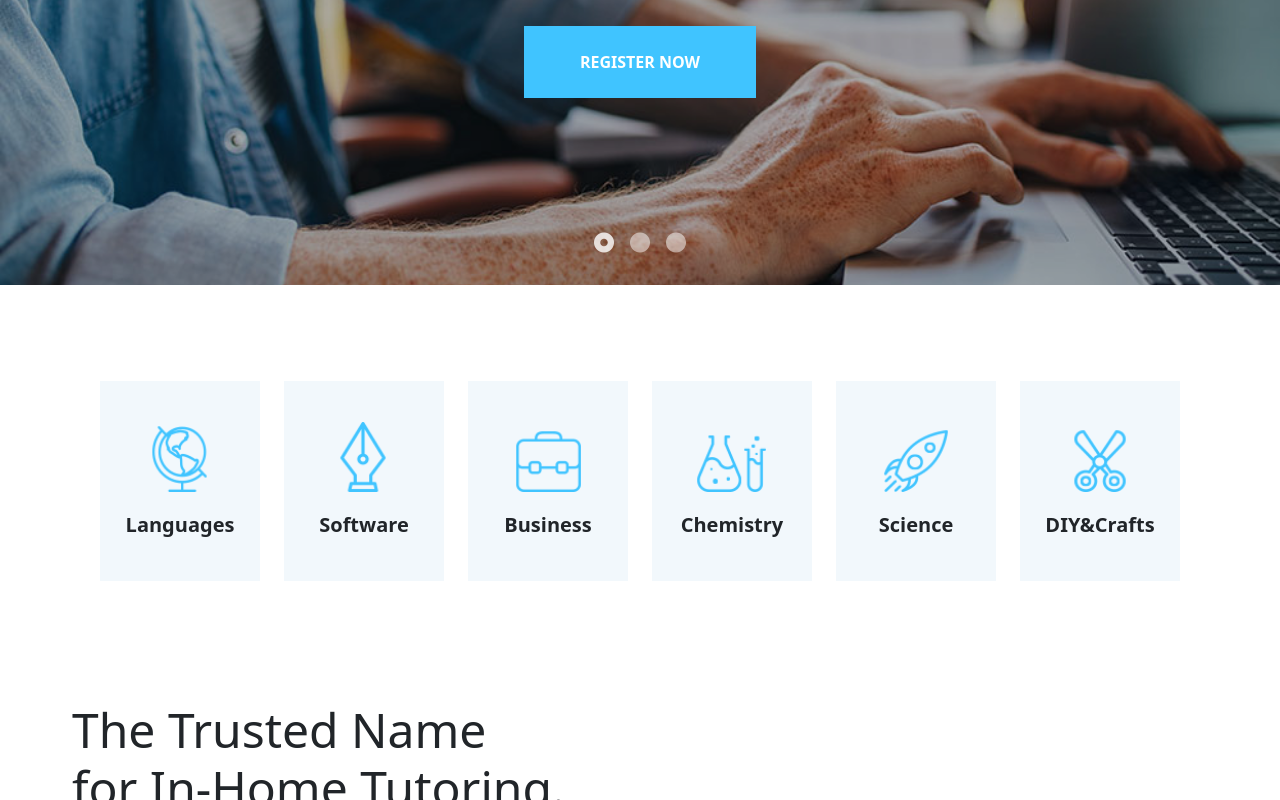
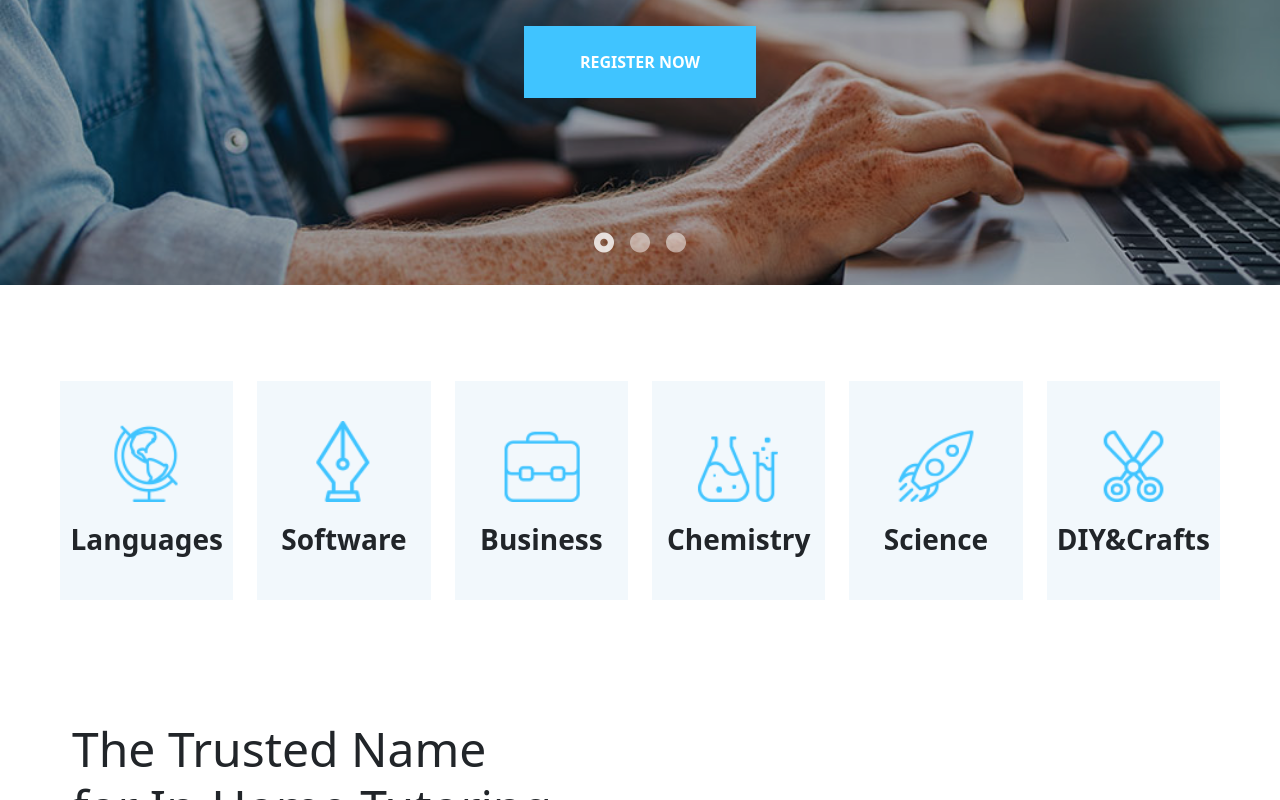
Before and after one commit to totarochristian/proj-html-vuejs, a Vue app: page / in a window 1280 px wide. Shown: the part 435-1235 px from the top of the page. Built offline with nearby package versions, Linux system fonts and the light colour scheme.

Commit message:
Update subjects style

```diff
--- a/src/components/Main/Subjects/SubjectComponent.vue
+++ b/src/components/Main/Subjects/SubjectComponent.vue
@@ -1,7 +1,7 @@
 <template>
   <div class="subject p-4 d-flex flex-wrap justify-content-center align-items-center">
     <img class="p-3" :src="'/img/'+data.image" :alt="data.name">
-    <p class="fs-5 fw-bold">{{ data.name }}</p>
+    <p class="fs-3 fw-bold">{{ data.name }}</p>
   </div>
 </template>
 
@@ -17,8 +17,8 @@
 <style lang="scss" scoped>
   @use '../../../assets/styles/partial/variables' as *;
   .subject{
-    width: 160px;
-    height: 200px;
+    min-width: 160px;
+    min-height: 200px;
     background-color: $subjectsBackground;
     cursor: pointer;
     img{
--- a/src/components/Main/Subjects/SubjectsComponent.vue
+++ b/src/components/Main/Subjects/SubjectsComponent.vue
@@ -24,5 +24,8 @@
 <style lang="scss" scoped>
   #subjects{
     margin: 6rem 3rem;
+    div{
+      width: calc(100% / 6 - 1.5rem);
+    }
   }
 </style>
```
